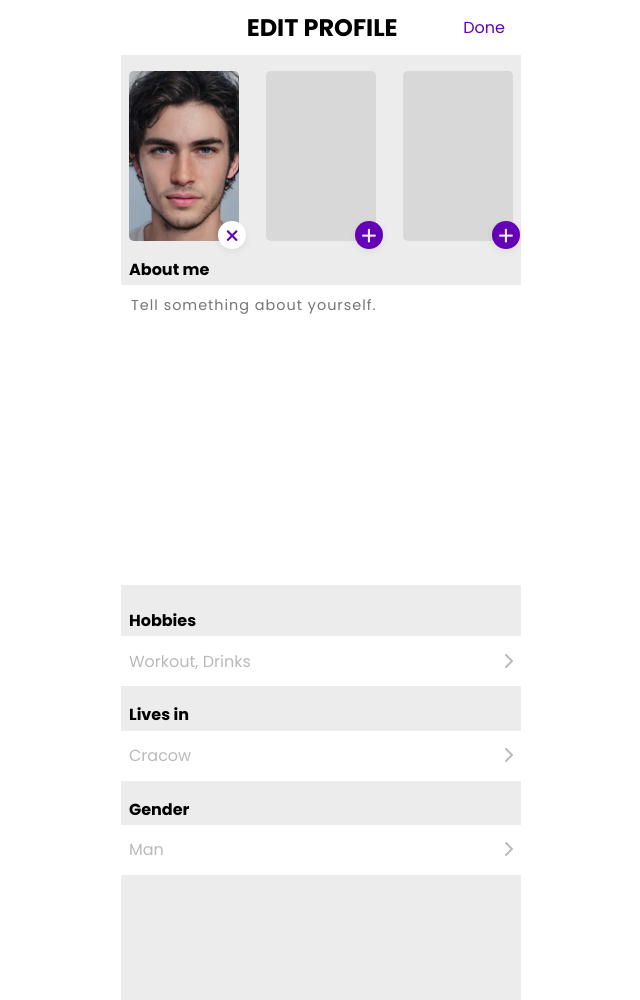
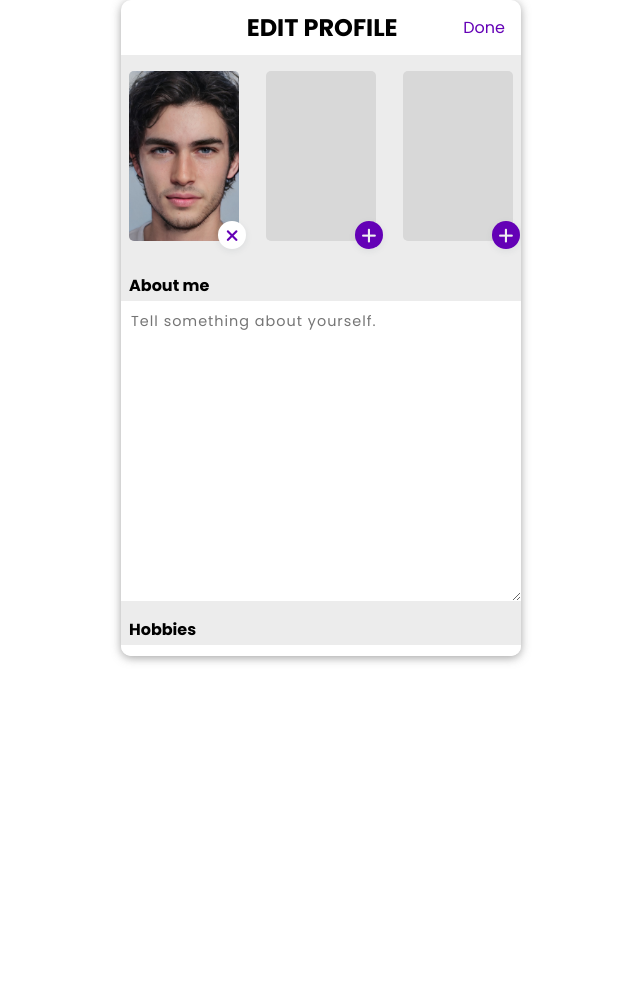
Before and after one commit to Kaspyy/astre, a PHP site: page /edit_profile in a window 1280 px wide; the page is wider, and only the part inside the window is pictured. Shown: that part, without its empty margins (319-959 px from the left). After the commit the page ends 663 px from the top of that part, so only its background shows below. Run offline with PHP 8.4, Linux system fonts and the light colour scheme; some libraries are stand-ins or nearby versions.

Commit message:
changed the display desktop web browsers

```diff
--- a/public/css/style.css
+++ b/public/css/style.css
@@ -764,7 +764,7 @@ form.sign-up-form {
   }
   .photo-and-text {
     width: 375px;
-    height: 812px;
+    height: 82vh;
   }
   .photo {
     width: 375px;
@@ -773,7 +773,7 @@ form.sign-up-form {
 
   .navbar {
     width: 400px;
-    margin: auto;
+    margin: 0 auto;
   }
   .actions .action {
     display: flex;
@@ -1038,9 +1038,13 @@ form.sign-up-form {
 @media (min-width: 820px) {
   .profile-screen-foreground {
     width: 400px;
-    height: 70vh;
-    margin: auto;
-    position: relative;
+    height: 82vh;
+    display: flex;
+    flex-direction: column;
+    box-shadow: 0 2px 10px 0 rgba(136, 136, 136, 0.77);
+    border-radius: 10px;
+    margin-left: auto;
+    margin-right: auto;
   }
   .navbar {
     z-index: 1;
@@ -1168,8 +1172,27 @@ input:focus {
 @media (min-width: 376px) {
   .edit-profile-screen-background {
     width: 400px;
+    height: 82vh;
+    display: flex;
+    flex-direction: column;
+    box-shadow: 0 2px 10px 0 rgba(136, 136, 136, 0.77);
+    border-radius: 10px;
+    margin-left: auto;
+    margin-right: auto;
+  }
+  #user-bio
+  {
+    width: 400px;
+  }
+  .settings-screen
+  {
+    width: 300px;
+  }
+  .edit-profile-bio {
+    width: 400px;
     margin: auto;
-    height: 1000px;
+    display: flex;
+    flex-direction: column;
   }
 }
 
@@ -1177,7 +1200,7 @@ input:focus {
   display: flex;
   flex-direction: column;
   justify-content: center;
-  margin: 1rem 2rem;
+  margin: 1rem auto;
 }
 .settings-screen > h3 {
   margin: 1rem auto;
--- a/public/views/astre.html
+++ b/public/views/astre.html
@@ -125,8 +125,7 @@
       <div id="chats" data-tab-content>
         <div
           class="new-pairs-and-messages-container"
-          style="overflow-y: scroll"
-        >
+          style="overflow-y: scroll">
           <div class="new-pairs-container">
             <div class="container-name">New Pairs</div>
             <div class="new-pairs-fields" style="overflow-y: scroll">
@@ -237,7 +236,6 @@
         </div>
       </div>
       <div id="profile" data-tab-content>
-        <div class="profile-screen-background">
           <div class="profile-screen-foreground">
             <div class="profile-main-photo-container">
               <div class="profile-main-photo-background-1">
@@ -253,7 +251,7 @@
             <div class="profile-options-panel">
               <div class="profile-action-container">
                 <div class="action">
-                    <i class="fas fa-cog"></i>
+                  <i class="fas fa-cog"></i>
                 </div>
                 Settings
               </div>
--- a/public/views/edit_profile.html
+++ b/public/views/edit_profile.html
@@ -12,7 +12,7 @@
     <link rel="stylesheet" href="public/css/style.css" />
   </head>
   <body>
-    <div class="edit-profile-screen-background">
+    <div class="edit-profile-screen-background" style="overflow-y: scroll;">
       <nav class="navbar">
         <h2>EDIT PROFILE</h2>
         <div class="done-button">Done</div>
@@ -72,6 +72,7 @@
           </div>
         </div>
       </div>
+    </div>
     <script
       src="https://kit.fontawesome.com/8a50b84207.js"
       crossorigin="anonymous"
```
Lines whose indentation alone changed are shown as unchanged.
